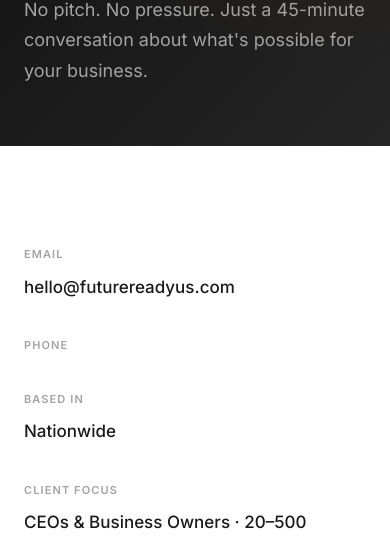
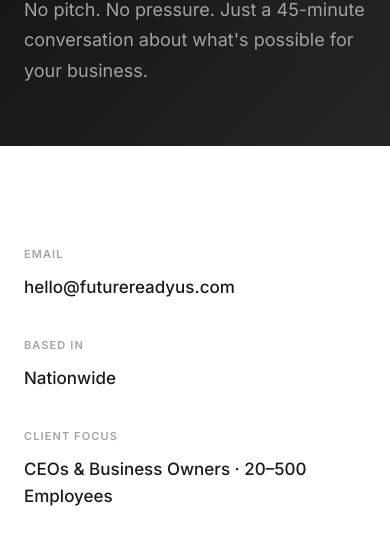
Before and after one commit to getclients4u-lab/getclients4u-5509, a plain HTML site: page contact/index.html in a window 390 px wide. Shown: the part 301-841 px from the top of the page. Drawn offline with Linux system fonts and the light colour scheme.

Commit message:
Remove Phone label from contact page

```diff
--- a/contact/index.html
+++ b/contact/index.html
@@ -114,10 +114,6 @@
 <a href="mailto:hello@futurereadyus.com" class="contact-value">hello@futurereadyus.com</a>
 </div>
 <div class="contact-info-item">
-<p class="contact-label">Phone</p>
-
-</div>
-<div class="contact-info-item">
 <p class="contact-label">Based In</p>
 <p class="contact-value">Nationwide</p>
 </div>
```
